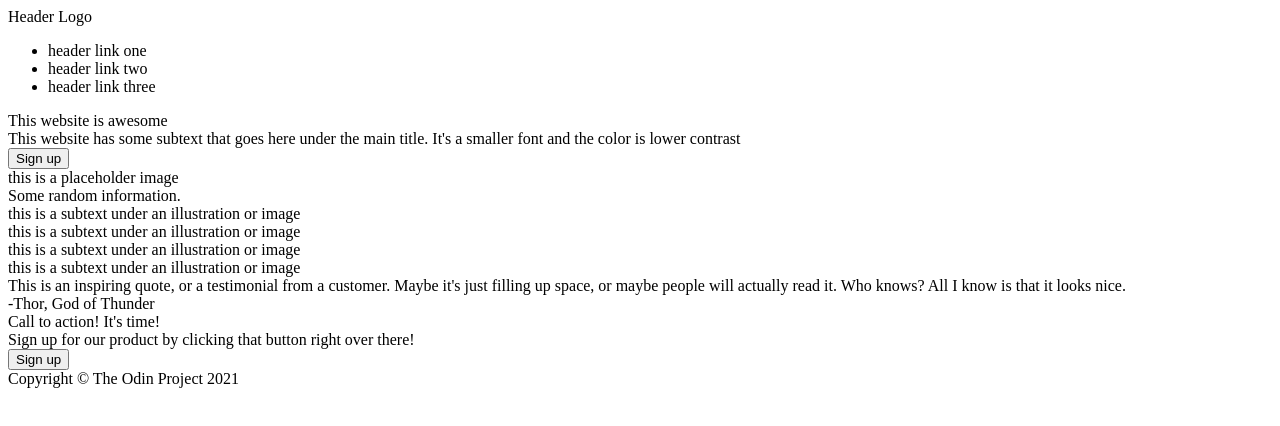
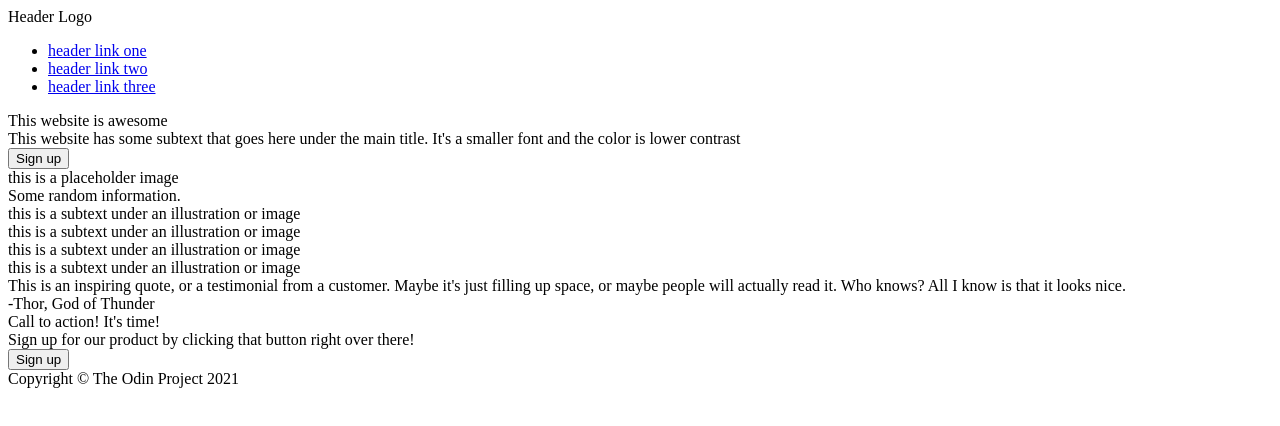
Before and after one commit to stupiduck/odin-landing-page, a plain HTML site: page index.html in a window 1280 px wide. Drawn offline with Linux system fonts and the light colour scheme.

Commit message:
Fix css addition bug typo

```diff
--- a/index.html
+++ b/index.html
@@ -4,7 +4,7 @@
     <meta charset="UTF-8">
     <meta name="viewport" content="width=device-width, itial-scale=1.0">
     <title>Landing Page</title>
-    <link ref="stylesheet" href="./styles.css">
+    <link rel="stylesheet" href="styles.css">
 </head>
 
 <body>
@@ -12,9 +12,9 @@
     <div class="upper">
     <div class="logo">Header Logo</div>
     <ul>
-        <li><a href="./#"></a>header link one</li>
-        <li><a href="./#"></a>header link two</li>
-        <li><a href="./#"></a>header link three</li>
+        <li><a href="./#">header link one</a></li>
+        <li><a href="./#">header link two</a></li>
+        <li><a href="./#">header link three</a></li>
     </ul>
 
     <!-- Hero Div -->
```
